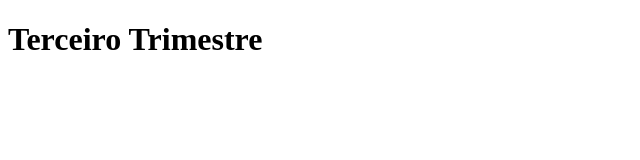
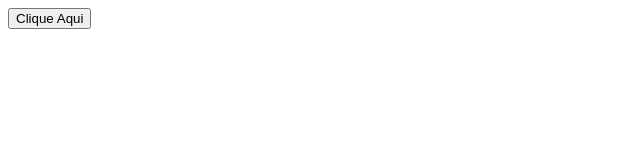
Before and after one commit to mat1357913/primeiroj_3t, a plain HTML site: page index.html in a window 1280 px wide. Shown: the whole page, without its empty margins (0-640 px from the left). Drawn offline with Linux system fonts and the light colour scheme.

Commit message:
Add files via upload

```diff
--- a/estudo.js
+++ b/estudo.js
@@ -1,2 +1,18 @@
-console.log("Alô Mundo...");
-    alert("Alô Mundo...");
+// alert("Oi! Eu sou o Alert");
+// document.write("Estou na página.");
+// console.log("Eu estou no console.");
+let tabuada = 5;
+
+function alo(){
+  document.write(" <h1>Tabuada do" + tabuada + "</h1>")
+    document.write( tabuada + " x 1 =  " +  (tabuada * 1 ) + "<br>");
+    document.write( tabuada + " x 2 =  " +  (tabuada * 2 ) + "<br>");
+    document.write( tabuada + " x 3 =  " +  (tabuada * 3 ) + "<br>");
+    document.write( tabuada + " x 4 =  " +  (tabuada * 4 ) + "<br>");
+    document.write( tabuada + " x 5 =  " +  (tabuada * 5 ) + "<br>");
+    document.write( tabuada + " x 6 =  " +  (tabuada * 6 ) + "<br>");
+    document.write( tabuada + " x 7 =  " +  (tabuada * 7 ) + "<br>");
+    document.write( tabuada + " x 8 =  " +  (tabuada * 8 ) + "<br>");
+    document.write( tabuada + " x 9 =  " +  (tabuada * 9 ) + "<br>");
+    document.write( tabuada + " x 10 =  " +  (tabuada * 10 ));
+}
--- a/index.html
+++ b/index.html
@@ -5,10 +5,10 @@
     <meta http-equiv="X-UA-Compatible" content="IE=edge">
     <meta name="viewport" content="width=device-width, initial-scale=1.0">
     <title>Terceiro Trimestre</title>
-    <link rel="stylesheet" href="geral.css">
     <script src="estudo.js"></script>
+
 </head>
 <body>
-    <h1>Terceiro Trimestre</h1>
+    <button onclick="alo()">Clique Aqui</button>
 </body>
 </html>
```
Also changed, not shown: 2 other files.
